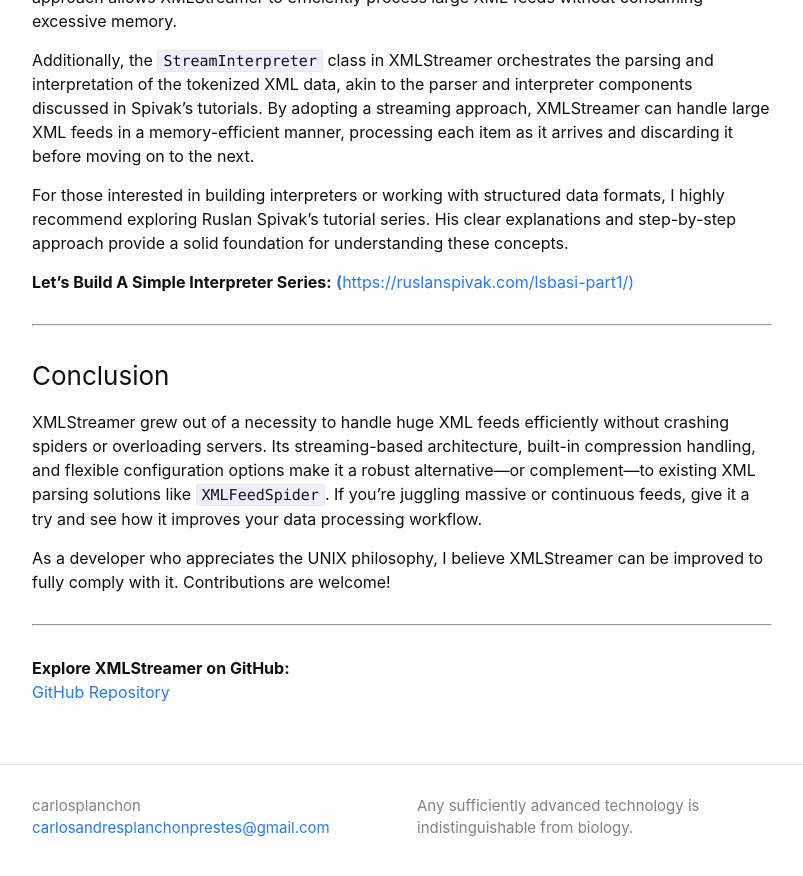
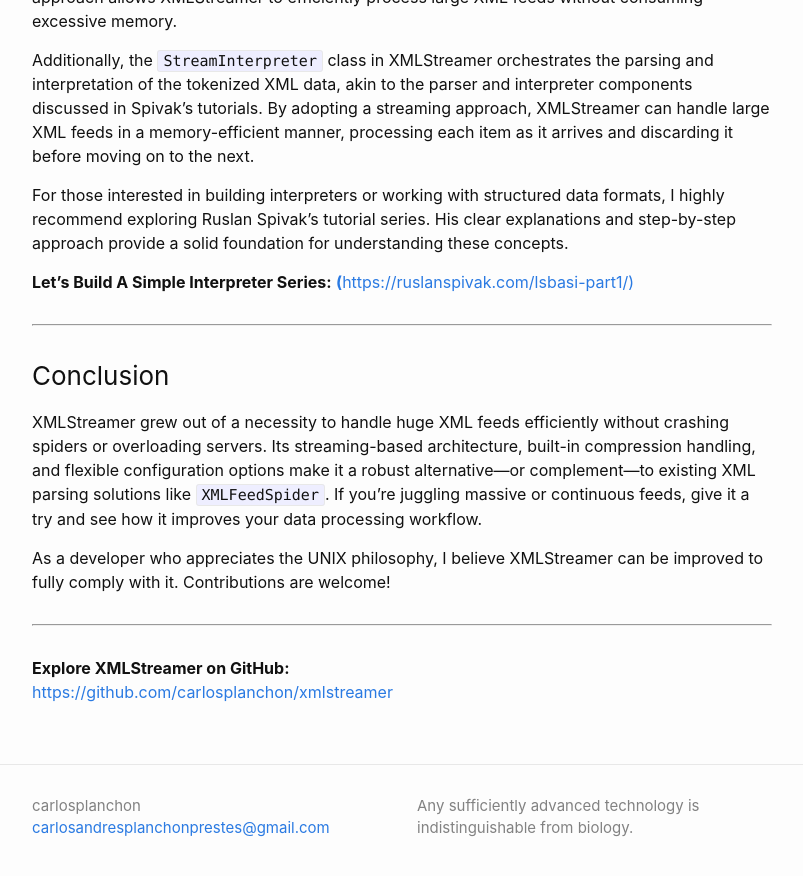
Before and after one commit to carlosplanchon/carlosplanchon.github.io, a Jekyll site: the page built from _posts/2025-01-14-xmlstreamer-a-memory-efficient-tool-for-parsing-large-xml-feeds.md, in a window 1280 px wide and 900 px high, scrolled down 3777 px. Shown: the top 876 px of the window, without its empty margins (238-1041 px from the left). Built offline with Jekyll 4.4.1, drawn with Linux system fonts in a browser that asks for light colours; comment, search, counter and statistics services are not loaded.

Commit message:
Update _posts/2025-01-14-xmlstreamer-a-memory-efficient-tool-for-parsing-large-xml-feeds.md (via Pages CMS)

```diff
--- a/_posts/2025-01-14-xmlstreamer-a-memory-efficient-tool-for-parsing-large-xml-feeds.md
+++ b/_posts/2025-01-14-xmlstreamer-a-memory-efficient-tool-for-parsing-large-xml-feeds.md
@@ -127,7 +127,7 @@
 
 For those interested in building interpreters or working with structured data formats, I highly recommend exploring Ruslan Spivak's tutorial series. His clear explanations and step-by-step approach provide a solid foundation for understanding these concepts.
 
-**Let's Build A Simple Interpreter Series:** [**(**](https://ruslanspivak.com/lsbasi-part1/)[https://ruslanspivak.com/lsbasi-part1/)](https://ruslanspivak.com/lsbasi-part1/)
+**Let's Build A Simple Interpreter Series:** [**(**https://ruslanspivak.com/lsbasi-part1/)](https://ruslanspivak.com/lsbasi-part1/)
 
 * * *
 
@@ -140,4 +140,4 @@
 * * *
 
 **Explore XMLStreamer on GitHub:**
-[GitHub Repository](https://github.com/your-username/xmlstreamer)
+[https://github.com/carlosplanchon/xmlstreamer](https://github.com/carlosplanchon/xmlstreamer)
```
